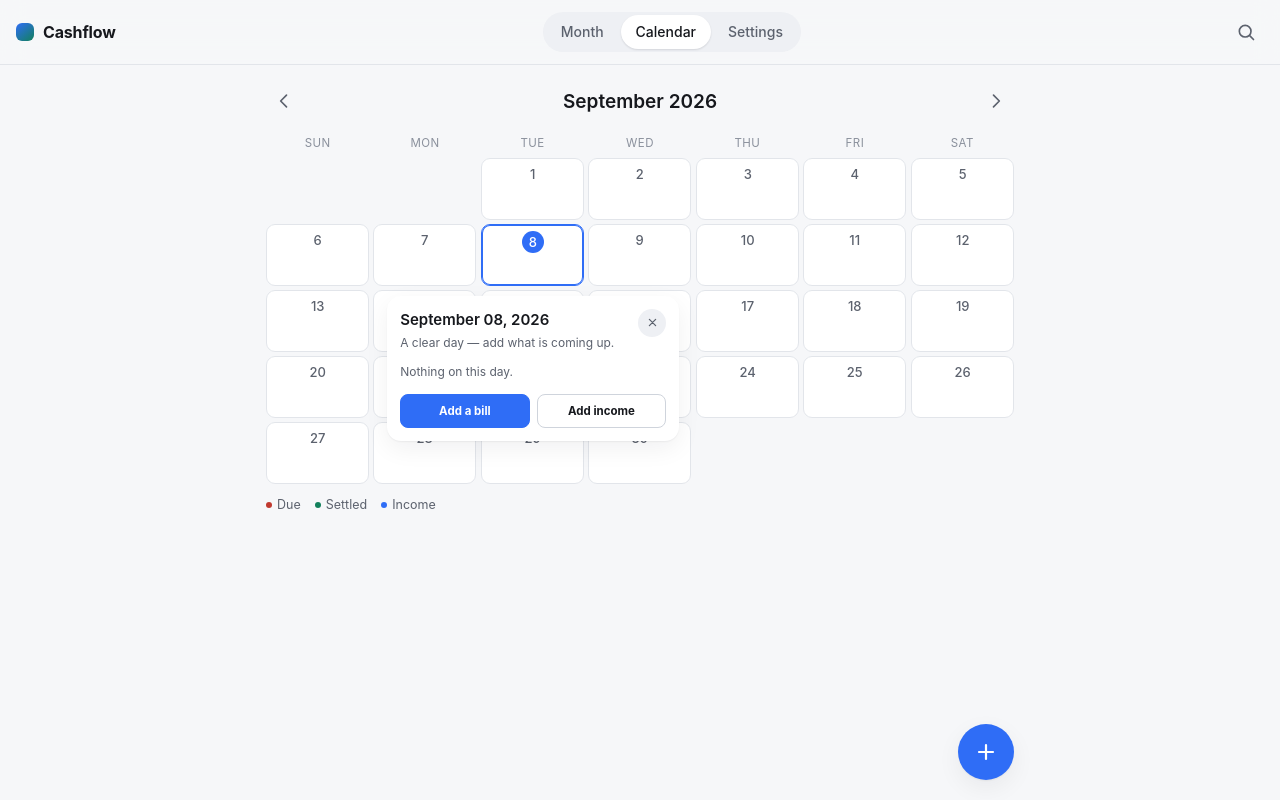
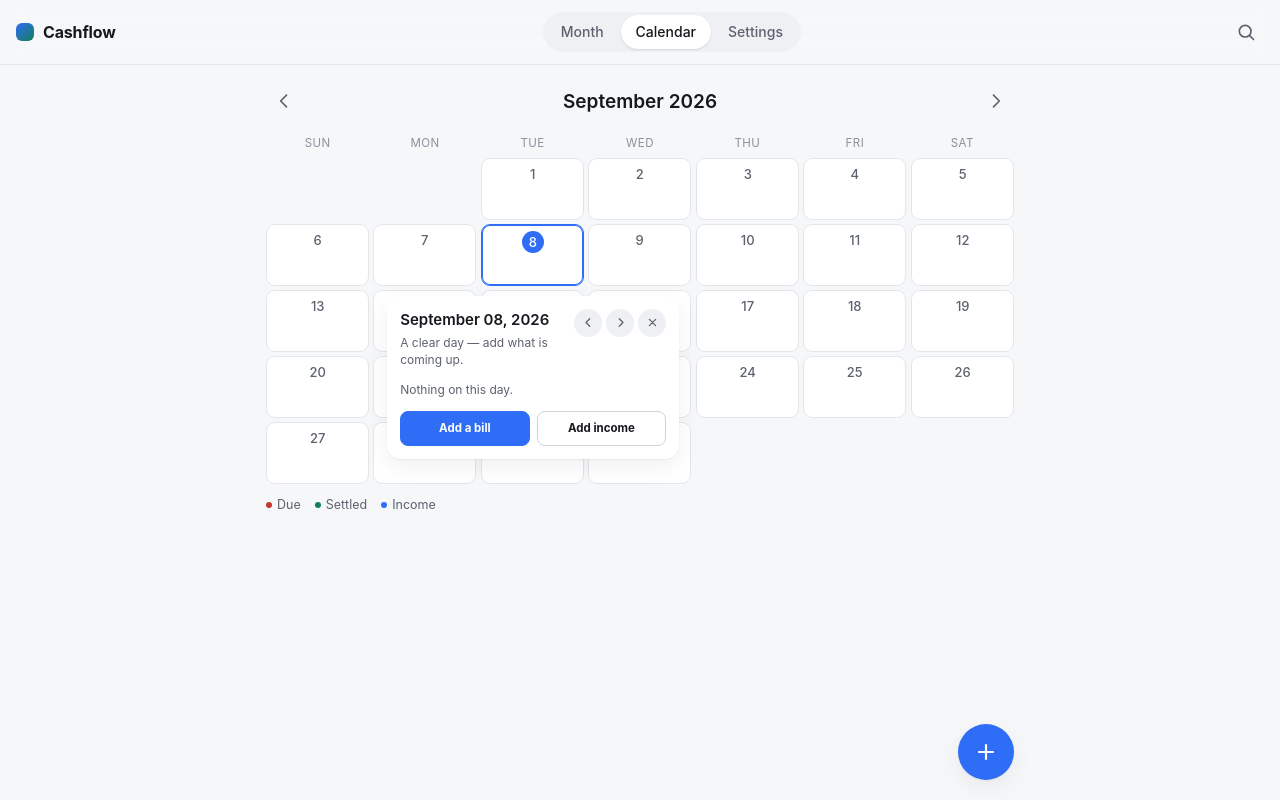
Before and after one commit to danicommand/cashflow, a React (Vite) app: page / in a window 1280 px wide. Both pictures are taken after a click on the button "Calendar". Built offline with nearby package versions, Linux system fonts and the light colour scheme.

Commit message:
Refine calendar day popover controls

```diff
--- a/src/components/CalendarView.tsx
+++ b/src/components/CalendarView.tsx
@@ -1,4 +1,4 @@
-import { useMemo, useState, type CSSProperties } from "react";
+import { useEffect, useMemo, useState, type CSSProperties } from "react";
 
 import type { Translator } from "../i18n.ts";
 import type { CurrencyCode, Entry, EntryKind, Language, Occurrence } from "../types.ts";
@@ -75,6 +75,35 @@ export function CalendarView({
     ...Array.from({ length: total }, (_, index) => toIso(year, monthNumber, index + 1)),
   ];
   while (cells.length % 7 !== 0) cells.push(null);
+  const dates = cells.filter((date): date is string => date !== null);
+
+  useEffect(() => {
+    if (!selected) return;
+
+    const dismissPopover = (event: PointerEvent) => {
+      const target = event.target;
+      if (!(target instanceof Element)) return;
+      if (target.closest("#calendar-day-popover, [data-calendar-day]")) return;
+      setSelected(null);
+    };
+    const dismissOnEscape = (event: KeyboardEvent) => {
+      if (event.key === "Escape") setSelected(null);
+    };
+
+    document.addEventListener("pointerdown", dismissPopover);
+    document.addEventListener("keydown", dismissOnEscape);
+    return () => {
+      document.removeEventListener("pointerdown", dismissPopover);
+      document.removeEventListener("keydown", dismissOnEscape);
+    };
+  }, [selected]);
+
+  const changeSelectedDay = (offset: number) => {
+    if (!selected) return;
+    const currentIndex = dates.indexOf(selected);
+    const nextIndex = Math.max(0, Math.min(dates.length - 1, currentIndex + offset));
+    setSelected(dates[nextIndex]);
+  };
 
   const selectedItems = selected
     ? occurrences.filter((occurrence) => occurrence.date === selected)
@@ -85,6 +114,7 @@ export function CalendarView({
   const selectedColumn = selectedIndex % 7;
   const popoverSide = selectedColumn < 2 ? "start" : selectedColumn > 4 ? "end" : "middle";
   const popoverDirection = selectedRow > 2 ? "above" : "below";
+  const selectedNet = selectedTotals ? selectedTotals.income - selectedTotals.unpaidExpense : 0;
 
   return (
     <div className="calendar">
@@ -126,7 +156,21 @@ export function CalendarView({
               aria-expanded={isSelected}
               aria-haspopup="dialog"
               aria-label={formatFullDate(date, language)}
+              data-calendar-day
               onClick={() => setSelected((current) => (current === date ? null : date))}
+              onKeyDown={(event) => {
+                const movement = {
+                  ArrowLeft: -1,
+                  ArrowRight: 1,
+                  ArrowUp: -7,
+                  ArrowDown: 7,
+                }[event.key];
+                if (movement === undefined) return;
+                event.preventDefault();
+                const currentIndex = dates.indexOf(date);
+                const nextIndex = Math.max(0, Math.min(dates.length - 1, currentIndex + movement));
+                setSelected(dates[nextIndex]);
+              }}
             >
               <span className="cell-day">{Number(date.slice(8))}</span>
               {day ? (
@@ -166,6 +210,29 @@ export function CalendarView({
                     : t("calendar.dayItems", { count: selectedItems.length })}
                 </p>
               </div>
+              <div className="calendar-popover-tools">
+                <button
+                  type="button"
+                  className="calendar-popover-close"
+                  aria-label={t("calendar.previousDay")}
+                  disabled={dates.indexOf(selected) === 0}
+                  onClick={() => changeSelectedDay(-1)}
+                >
+                  <svg viewBox="0 0 24 24" aria-hidden="true" focusable="false">
+                    <path d="m14 6-6 6 6 6" />
+                  </svg>
+                </button>
+                <button
+                  type="button"
+                  className="calendar-popover-close"
+                  aria-label={t("calendar.nextDay")}
+                  disabled={dates.indexOf(selected) === dates.length - 1}
+                  onClick={() => changeSelectedDay(1)}
+                >
+                  <svg viewBox="0 0 24 24" aria-hidden="true" focusable="false">
+                    <path d="m10 6 6 6-6 6" />
+                  </svg>
+                </button>
                 <button
                   type="button"
                   className="calendar-popover-close"
@@ -176,6 +243,7 @@ export function CalendarView({
                     <path d="m7 7 10 10M17 7 7 17" />
                   </svg>
                 </button>
+              </div>
             </header>
             {selectedTotals ? (
               <div className="calendar-popover-summary">
@@ -186,6 +254,12 @@ export function CalendarView({
                 <span>
                   <small>{t("calendar.income")}</small>
                   <strong className="income">{formatMoney(selectedTotals.income, currency, language)}</strong>
+                </span>
+                <span>
+                  <small>{t("calendar.net")}</small>
+                  <strong className={selectedNet < 0 ? "negative" : "income"}>
+                    {formatMoney(selectedNet, currency, language)}
+                  </strong>
                 </span>
               </div>
             ) : null}
--- a/src/i18n.ts
+++ b/src/i18n.ts
@@ -145,6 +145,9 @@ const en = {
   "calendar.addForDay": "Add a bill",
   "calendar.due": "Still due",
   "calendar.income": "Coming in",
+  "calendar.net": "Net that day",
+  "calendar.previousDay": "Previous day",
+  "calendar.nextDay": "Next day",
   "calendar.legendDue": "Due",
   "calendar.legendSettled": "Settled",
   "calendar.legendIncome": "Income",
@@ -403,6 +406,9 @@ const pt: Record<TranslationKey, string> = {
   "calendar.addForDay": "Lançar conta",
   "calendar.due": "A pagar",
   "calendar.income": "A receber",
+  "calendar.net": "Saldo do dia",
+  "calendar.previousDay": "Dia anterior",
+  "calendar.nextDay": "Próximo dia",
   "calendar.legendDue": "A pagar",
   "calendar.legendSettled": "Quitado",
   "calendar.legendIncome": "Recebimento",
--- a/src/styles/app.css
+++ b/src/styles/app.css
@@ -1718,6 +1718,12 @@ button.row-amount.actionable:focus-visible {
   font-size: 12px;
 }
 
+.calendar-popover-tools {
+  display: flex;
+  flex: 0 0 auto;
+  gap: 4px;
+}
+
 .calendar-popover-close {
   display: grid;
   flex: 0 0 auto;
@@ -1746,14 +1752,20 @@ button.row-amount.actionable:focus-visible {
   color: var(--ink);
 }
 
+.calendar-popover-close:disabled {
+  cursor: default;
+  opacity: 0.38;
+}
+
 .calendar-popover-close:focus-visible {
   outline: 2px solid var(--accent);
   outline-offset: 3px;
 }
 
 .calendar-popover-summary {
-  display: flex;
-  gap: 20px;
+  display: grid;
+  grid-template-columns: repeat(3, minmax(0, 1fr));
+  gap: 10px;
   margin: 13px 0 10px;
   padding: 9px 0;
   border-block: 1px solid var(--line);
@@ -1776,6 +1788,10 @@ button.row-amount.actionable:focus-visible {
 
 .calendar-popover-summary strong.income {
   color: var(--good);
+}
+
+.calendar-popover-summary strong.negative {
+  color: var(--alert);
 }
 
 .calendar-popover-rows {
```
Also changed, not shown: 1 other file (tests, documents, lock files or other folders). Lines whose indentation alone changed are shown as unchanged.
